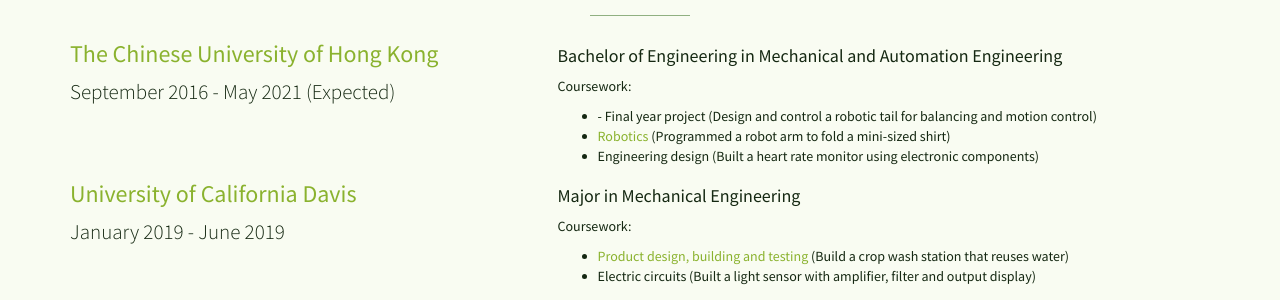
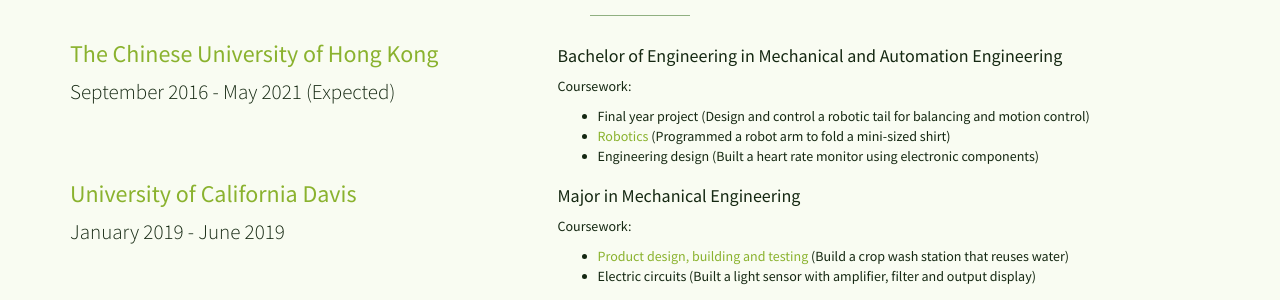
Before and after one commit to cheukyanlee/cheukyanlee.github.io, a Jekyll site: the page built from index.html, in a window 1280 px wide and 900 px high, scrolled down 855 px. Shown: the part 153-453 px from the top of the window. Built offline with Jekyll 4.4.1, drawn with Linux system fonts in a browser that asks for light colours.

```diff
--- a/_includes/education.html
+++ b/_includes/education.html
@@ -16,7 +16,7 @@
         <h4>Bachelor of Engineering in Mechanical and Automation Engineering</h4>
         <p>Coursework:</p>
         <ul>
-          <li>-	Final year project (Design and control a robotic tail for balancing and motion control)</li>
+          <li>Final year project (Design and control a robotic tail for balancing and motion control)</li>
           <li><a target="_blank" href="https://cheukyanlee.github.io/Projects/Coursework/Robot_Arm">Robotics</a> (Programmed a robot arm to fold a mini-sized shirt)</li>
           <li>Engineering design (Built a heart rate monitor using electronic components)</li>
         </ul>
```
